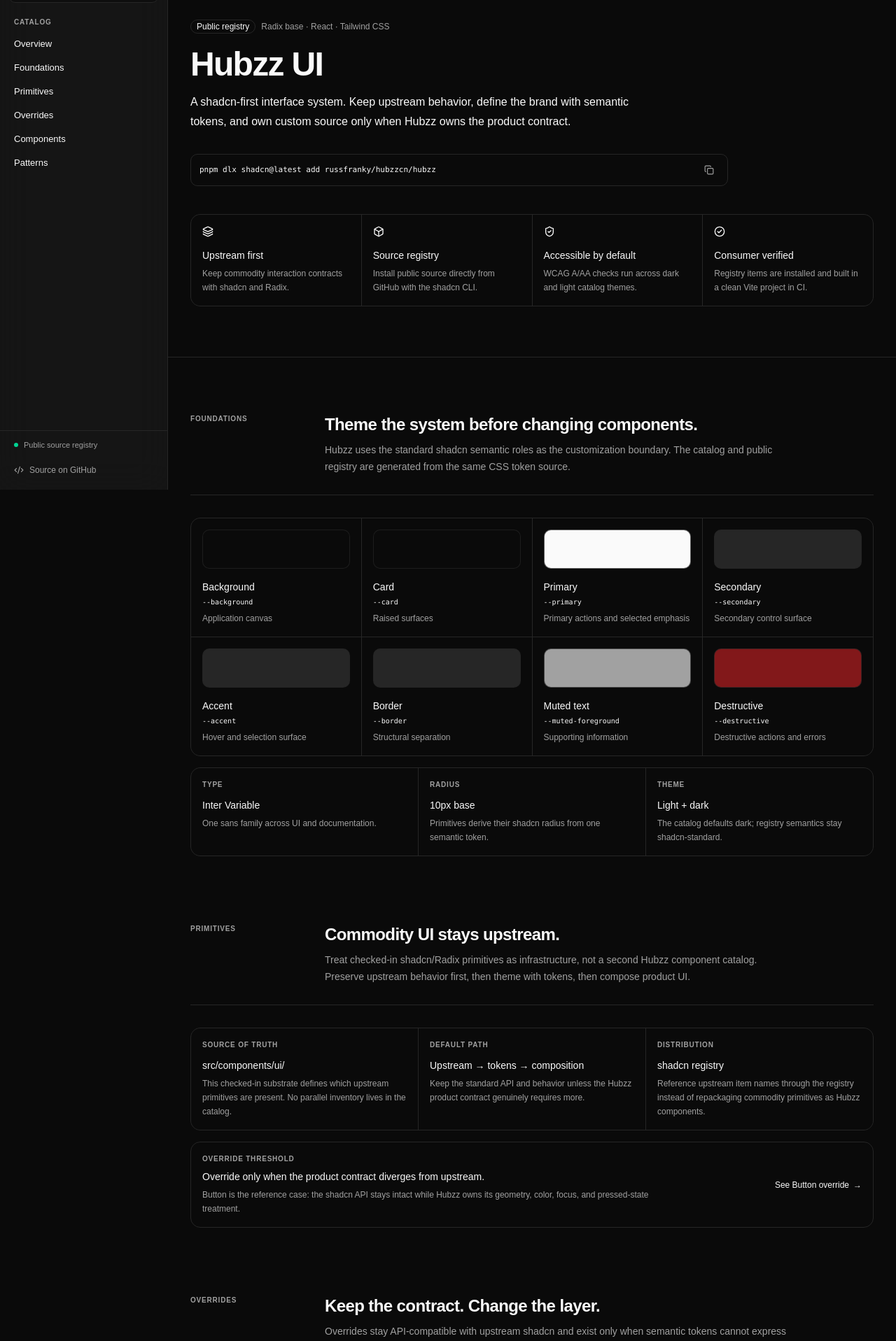
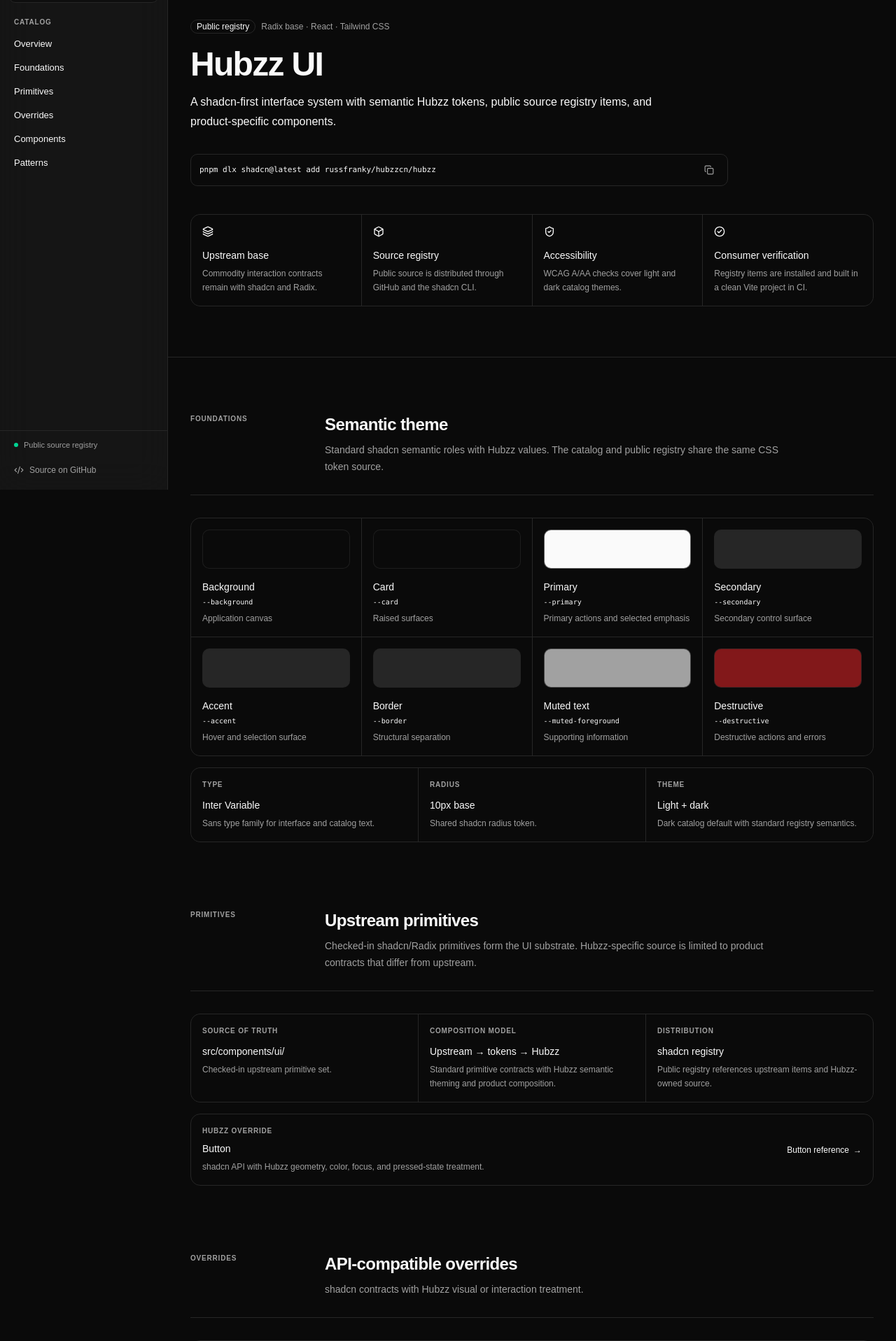
Before and after one commit to russfranky/hubzzcn, a React (Vite) app: page / in a window 1280 px wide. Shown: the part 100-2017 px from the top of the page at 70% size. Built offline with nearby package versions, Linux system fonts and the light colour scheme.

Commit message:
Refine catalog copy to reference tone (#37)
* Refine catalog copy to reference tone

* Remove tutorial framing from foundations

* Make component catalog reference-oriented

* Update catalog copy assertions

```diff
--- a/src/pages/Catalog.tsx
+++ b/src/pages/Catalog.tsx
@@ -27,25 +27,22 @@ const GROUPS: Array<{
     id: "overrides",
     layer: "override",
     eyebrow: "Overrides",
-    title: "Keep the contract. Change the layer.",
-    description:
-      "Overrides stay API-compatible with upstream shadcn and exist only when semantic tokens cannot express the Hubzz treatment.",
+    title: "API-compatible overrides",
+    description: "shadcn contracts with Hubzz visual or interaction treatment.",
   },
   {
     id: "components",
     layer: "component",
     eyebrow: "Hubzz components",
-    title: "Own only product-specific interface structure.",
-    description:
-      "These components add reusable Hubzz structure while delegating commodity behavior to upstream primitives wherever possible.",
+    title: "Product components",
+    description: "Hubzz-specific interface structure built on upstream primitives.",
   },
   {
     id: "patterns",
     layer: "pattern",
     eyebrow: "Patterns",
-    title: "Compose primitives into repeatable product patterns.",
-    description:
-      "Patterns are larger arrangements that receive data and callbacks from the application without owning product services or state.",
+    title: "Product patterns",
+    description: "Reusable arrangements of primitives and Hubzz components.",
   },
 ]
 
@@ -161,9 +158,6 @@ function ComponentSection({
                 {meta.category === "shadcn" ? "shadcn override" : "Hubzz-owned"}
               </Badge>
             </div>
-            <p className="mt-2 text-sm leading-6 text-muted-foreground">
-              {meta.description}
-            </p>
           </div>
 
           <Button variant="ghost" size="sm" asChild>
@@ -182,24 +176,6 @@ function ComponentSection({
           <ExamplePreview key={example.name} meta={meta} example={example} />
         ))}
       </div>
-
-      {meta.notes?.length ? (
-        <div className="border-t border-border bg-muted/25 px-5 py-4 sm:px-6">
-          <p className="mb-2 text-[10px] font-semibold tracking-[0.08em] text-muted-foreground uppercase">
-            Contract
-          </p>
-          <ul className="space-y-1.5">
-            {meta.notes.map((note) => (
-              <li
-                key={note}
-                className="text-xs leading-5 text-secondary-foreground"
-              >
-                {note}
-              </li>
-            ))}
-          </ul>
-        </div>
-      ) : null}
     </article>
   )
 }
--- a/src/pages/Foundations.tsx
+++ b/src/pages/Foundations.tsx
@@ -59,12 +59,11 @@ export function Foundations() {
           </p>
           <div className="max-w-2xl">
             <h2 className="text-2xl font-semibold tracking-[-0.025em] text-foreground">
-              Theme the system before changing components.
+              Semantic theme
             </h2>
             <p className="mt-2 text-sm leading-6 text-muted-foreground">
-              Hubzz uses the standard shadcn semantic roles as the customization
-              boundary. The catalog and public registry are generated from the
-              same CSS token source.
+              Standard shadcn semantic roles with Hubzz values. The catalog and
+              public registry share the same CSS token source.
             </p>
           </div>
         </div>
@@ -93,17 +92,17 @@ export function Foundations() {
           <FoundationDatum
             label="Type"
             value="Inter Variable"
-            detail="One sans family across UI and documentation."
+            detail="Sans type family for interface and catalog text."
           />
           <FoundationDatum
             label="Radius"
             value="10px base"
-            detail="Primitives derive their shadcn radius from one semantic token."
+            detail="Shared shadcn radius token."
           />
           <FoundationDatum
             label="Theme"
             value="Light + dark"
-            detail="The catalog defaults dark; registry semantics stay shadcn-standard."
+            detail="Dark catalog default with standard registry semantics."
           />
         </div>
       </section>
@@ -115,12 +114,12 @@ export function Foundations() {
           </p>
           <div className="max-w-2xl">
             <h2 className="text-2xl font-semibold tracking-[-0.025em] text-foreground">
-              Commodity UI stays upstream.
+              Upstream primitives
             </h2>
             <p className="mt-2 text-sm leading-6 text-muted-foreground">
-              Treat checked-in shadcn/Radix primitives as infrastructure, not a
-              second Hubzz component catalog. Preserve upstream behavior first,
-              then theme with tokens, then compose product UI.
+              Checked-in shadcn/Radix primitives form the UI substrate.
+              Hubzz-specific source is limited to product contracts that differ
+              from upstream.
             </p>
           </div>
         </div>
@@ -129,31 +128,28 @@ export function Foundations() {
           <FoundationDatum
             label="Source of truth"
             value="src/components/ui/"
-            detail="This checked-in substrate defines which upstream primitives are present. No parallel inventory lives in the catalog."
+            detail="Checked-in upstream primitive set."
           />
           <FoundationDatum
-            label="Default path"
-            value="Upstream → tokens → composition"
-            detail="Keep the standard API and behavior unless the Hubzz product contract genuinely requires more."
+            label="Composition model"
+            value="Upstream → tokens → Hubzz"
+            detail="Standard primitive contracts with Hubzz semantic theming and product composition."
           />
           <FoundationDatum
             label="Distribution"
             value="shadcn registry"
-            detail="Reference upstream item names through the registry instead of repackaging commodity primitives as Hubzz components."
+            detail="Public registry references upstream items and Hubzz-owned source."
           />
         </div>
 
         <div className="mt-4 flex flex-col gap-4 rounded-xl border border-border bg-card p-4 sm:flex-row sm:items-center sm:justify-between">
           <div className="max-w-2xl">
             <p className="text-[10px] font-semibold tracking-[0.08em] text-muted-foreground uppercase">
-              Override threshold
+              Hubzz override
             </p>
-            <p className="mt-2 text-sm font-medium text-foreground">
-              Override only when the product contract diverges from upstream.
-            </p>
+            <p className="mt-2 text-sm font-medium text-foreground">Button</p>
             <p className="mt-1.5 text-xs leading-5 text-muted-foreground">
-              Button is the reference case: the shadcn API stays intact while
-              Hubzz owns its geometry, color, focus, and pressed-state
+              shadcn API with Hubzz geometry, color, focus, and pressed-state
               treatment.
             </p>
           </div>
@@ -161,7 +157,7 @@ export function Foundations() {
             href="#button"
             className="inline-flex shrink-0 items-center gap-1.5 text-xs font-medium text-foreground underline-offset-4 hover:underline focus-visible:ring-2 focus-visible:ring-ring/50 focus-visible:ring-offset-2 focus-visible:outline-none"
           >
-            See Button override
+            Button reference
             <span aria-hidden="true">→</span>
           </a>
         </div>
--- a/src/pages/Landing.tsx
+++ b/src/pages/Landing.tsx
@@ -38,16 +38,25 @@ const COMPONENT_ENTRIES: SearchEntry[] = allExamples.map((module) => {
         title: string
         slug?: string
         layer?: string
-        description: string
+        category?: string
       }
     }
   ).meta
+
+  const description =
+    meta.layer === "override"
+      ? "Hubzz override"
+      : meta.layer === "pattern"
+        ? "Hubzz pattern"
+        : meta.category === "shadcn"
+          ? "shadcn primitive"
+          : "Hubzz component"
 
   return {
     href: `#${meta.slug ?? meta.title.toLowerCase()}`,
     label: meta.title,
     group: meta.layer ?? "component",
-    description: meta.description,
+    description,
   }
 })
 
@@ -56,19 +65,19 @@ const SEARCH_ENTRIES: SearchEntry[] = [
     href: "#overview",
     label: "Overview",
     group: "system",
-    description: "Principles, install path, and system status.",
+    description: "Registry status and system metadata.",
   },
   {
     href: "#foundations",
     label: "Foundations",
     group: "system",
-    description: "Semantic tokens and theming contract.",
+    description: "Semantic tokens and theme values.",
   },
   {
     href: "#upstream",
     label: "Upstream primitives",
     group: "system",
-    description: "Ownership rules for checked-in shadcn/Radix primitives.",
+    description: "Checked-in shadcn/Radix primitive ownership.",
   },
   ...COMPONENT_ENTRIES,
 ]
@@ -76,23 +85,23 @@ const SEARCH_ENTRIES: SearchEntry[] = [
 const PRINCIPLES = [
   {
     icon: Layers3,
-    title: "Upstream first",
-    description: "Keep commodity interaction contracts with shadcn and Radix.",
+    title: "Upstream base",
+    description: "Commodity interaction contracts remain with shadcn and Radix.",
   },
   {
     icon: Box,
     title: "Source registry",
     description:
-      "Install public source directly from GitHub with the shadcn CLI.",
+      "Public source is distributed through GitHub and the shadcn CLI.",
   },
   {
     icon: ShieldCheck,
-    title: "Accessible by default",
-    description: "WCAG A/AA checks run across dark and light catalog themes.",
+    title: "Accessibility",
+    description: "WCAG A/AA checks cover light and dark catalog themes.",
   },
   {
     icon: CheckCircle2,
-    title: "Consumer verified",
+    title: "Consumer verification",
     description:
       "Registry items are installed and built in a clean Vite project in CI.",
   },
@@ -252,9 +261,8 @@ export function Landing() {
                   Hubzz UI
                 </h1>
                 <p className="mt-4 max-w-2xl text-[15px] leading-7 text-secondary-foreground sm:text-base">
-                  A shadcn-first interface system. Keep upstream behavior,
-                  define the brand with semantic tokens, and own custom source
-                  only when Hubzz owns the product contract.
+                  A shadcn-first interface system with semantic Hubzz tokens,
+                  public source registry items, and product-specific components.
                 </p>
               </div>
 
@@ -296,7 +304,7 @@ export function Landing() {
         <footer className="border-t border-border">
           <div className="mx-auto flex max-w-6xl flex-col gap-2 px-5 py-8 text-[11px] text-muted-foreground sm:flex-row sm:items-center sm:justify-between sm:px-8">
             <p>Hubzz UI · MIT · public shadcn source registry</p>
-            <p>Upstream first · semantic theme · composable source</p>
+            <p>Upstream base · semantic theme · composable source</p>
           </div>
         </footer>
       </div>
```
Also changed, not shown: 1 other file (tests, documents, lock files or other folders).
